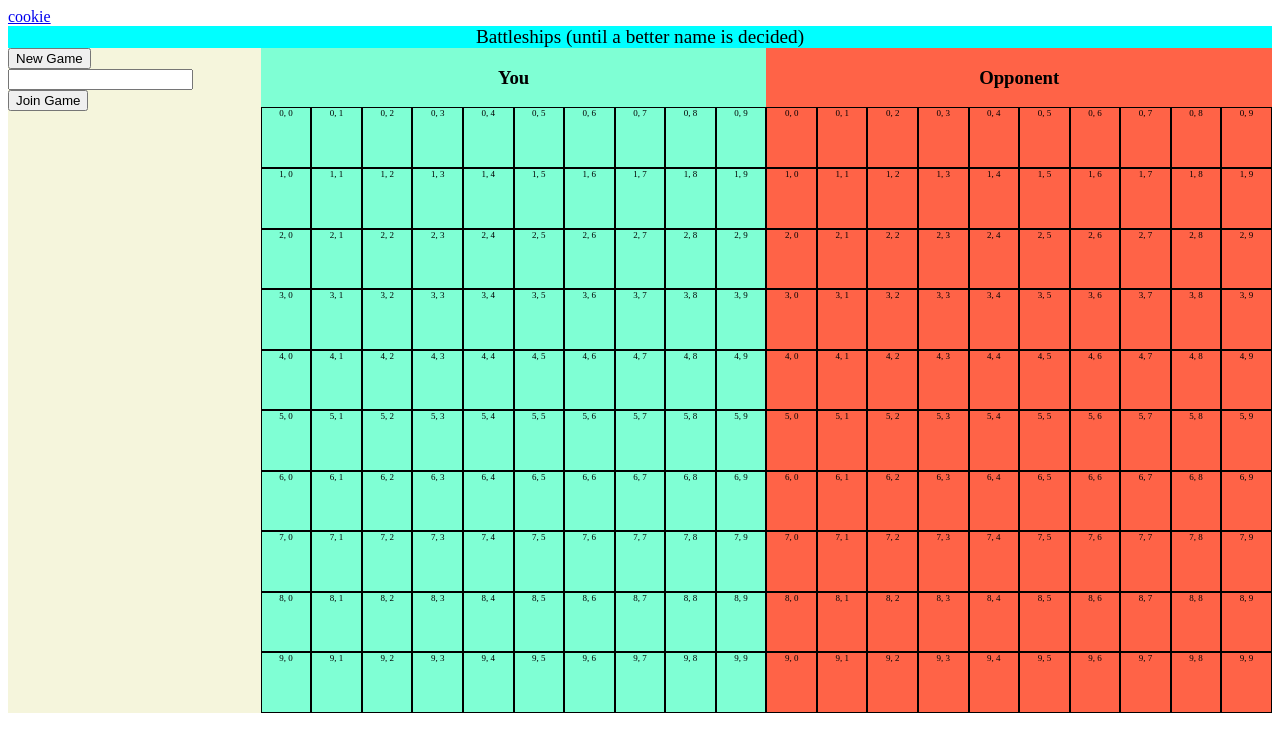
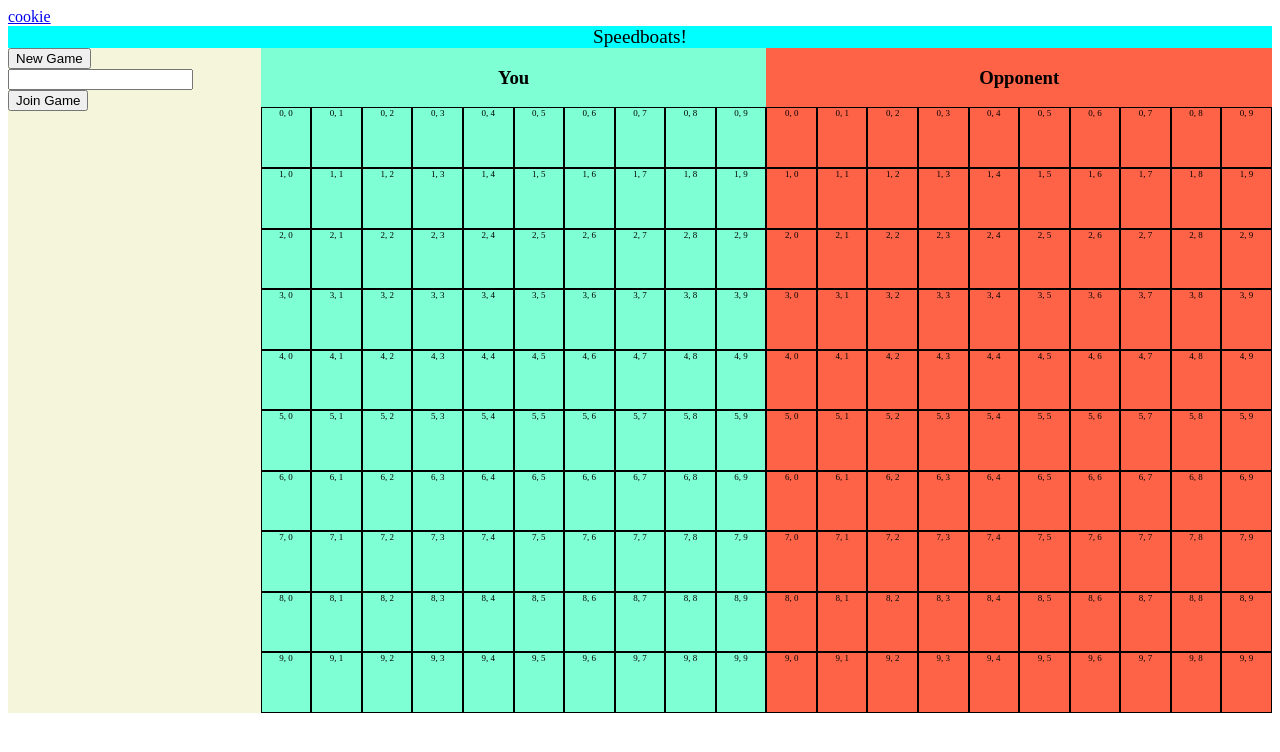
Before and after one commit to sydney-sisco/battleships, a website: page public/index.html in a window 1280 px wide. Drawn offline with nearby package versions, Linux system fonts and the light colour scheme.

Commit message:
🛥🐷 Updated with Glitch

```diff
--- a/public/index.html
+++ b/public/index.html
@@ -15,11 +15,11 @@
   <!-- App JS -->
   <script type="text/javascript" src="scripts/app.js"></script>
 
-  <title>Battleships</title>
+  <title>Speedboats!</title>
 </head>
 <body>
   <a href="/">cookie</a>
-  <header>Battleships (until a better name is decided)</header>
+  <header>Speedboats!</header>
   <aside>
     <form class="new-game" method="POST" action="/game"><button type="submit">New Game</button></form>
     <span class="gameID"></span>
```
